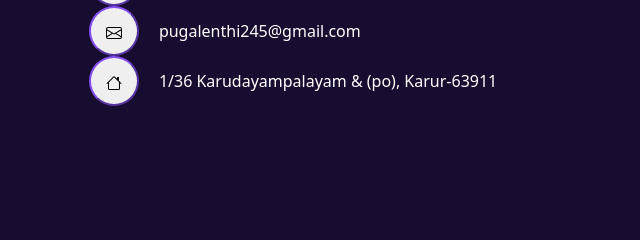
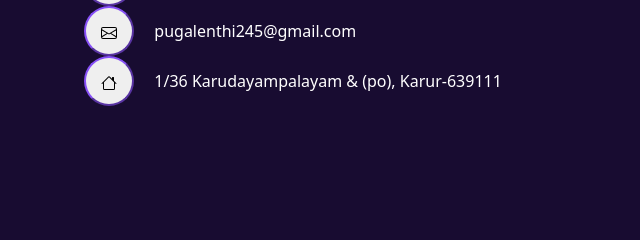
Before and after one commit to Pugalenthi08/portfolio, a plain HTML site: page index.html in a window 1280 px wide. Shown: the part 3184-3424 px from the top of the page, 632-1272 px from the left. Drawn offline with nearby package versions, Linux system fonts and the light colour scheme.

Commit message:
addcontent

```diff
--- a/index.html
+++ b/index.html
@@ -1431,7 +1431,7 @@
             <div class="row d-flex justify-content-center align-items-center">
               <div class="col-12"> <button class="button1 "><img src="./images/house (1).svg" alt=""></button>
                 <span class="ms-3">1/36 Karudayampalayam & (po),
-                  Karur-63911</span>
+                  Karur-639111</span>
               </div>
             </div>
 
```
